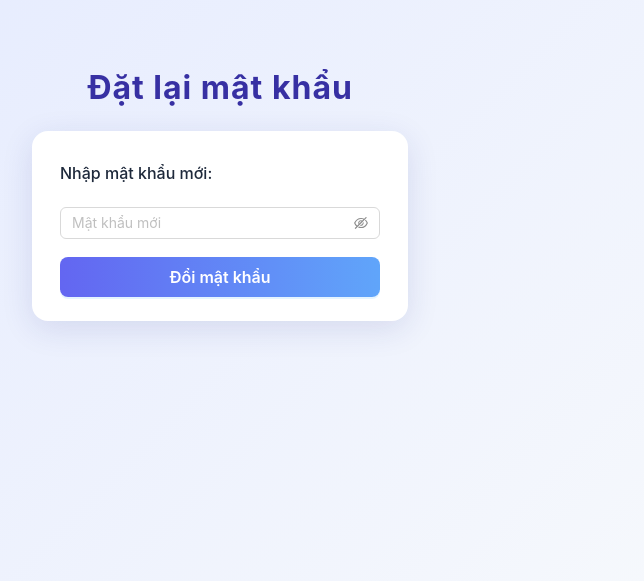
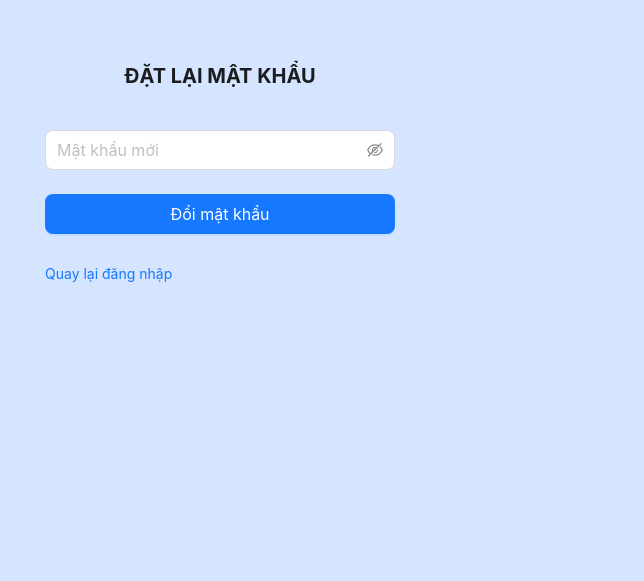
Before and after one commit to phuochiep131/Language_Course_Registration_System, a React (Create React App) app in the folder front-end/: page /reset-password in a window 1280 px wide. Shown: the part 219-800 px from the top of the page, without its empty margins (420-1064 px from the left). Built offline with nearby package versions, Linux system fonts and the light colour scheme.

Commit message:
update forgot password feature

```diff
--- a/front-end/src/layout/user/ForgotPassword/ForgotPassword.js
+++ b/front-end/src/layout/user/ForgotPassword/ForgotPassword.js
@@ -1,14 +1,15 @@
 import React, { useState } from 'react';
 import './ForgotPassword.css';
-import { Input, Button, message } from 'antd';
+import { Input, Button, Alert, Form } from 'antd';
 
 const ForgotPassword = () => {
   const [email, setEmail] = useState('');
   const [loading, setLoading] = useState(false);
+  const [alert, setAlert] = useState({ type: '', message: '' });
 
-  const handleSubmit = async (e) => {
-    e.preventDefault();
+  const handleSubmit = async () => {
     setLoading(true);
+    setAlert({ type: '', message: '' });
     try {
       const res = await fetch('/api/auth/forgot-password', {
         method: 'POST',
@@ -17,34 +18,58 @@ const ForgotPassword = () => {
       });
       const data = await res.json();
       if (res.ok) {
-        message.success('Vui lòng kiểm tra email để nhận link đặt lại mật khẩu!');
+        setAlert({ type: 'success', message: 'Vui lòng kiểm tra email để nhận link đặt lại mật khẩu!' });
         setEmail('');
       } else {
-        message.error(data.message || 'Có lỗi xảy ra!');
+        if (data.message === 'Không tìm thấy email này!') {
+          setAlert({ type: 'error', message: 'Email này chưa từng được đăng ký trong hệ thống!' });
+        } else {
+          setAlert({ type: 'error', message: data.message || 'Có lỗi xảy ra!' });
+        }
       }
     } catch (err) {
-      message.error('Không thể kết nối máy chủ!');
+      setAlert({ type: 'error', message: 'Không thể kết nối máy chủ!' });
     }
     setLoading(false);
   };
 
   return (
-    <div className="forgot-password-container">
-      <h2>Quên mật khẩu</h2>
-      <form onSubmit={handleSubmit} className="forgot-password-form">
-        <label htmlFor="email">Nhập email của bạn:</label>
+    <div className="Login">
+      <Form
+        className="login-form"
+        style={{ width: 350 }}
+        onFinish={handleSubmit}
+      >
+        <Form.Item>
+          <h1 style={{ textAlign: 'center', fontSize: '20px' }}>QUÊN MẬT KHẨU</h1>
+        </Form.Item>
+        <Form.Item
+          name="email"
+          rules={[{ required: true, message: 'Vui lòng nhập email!' }]}
+        >
           <Input
-          id="email"
             type="email"
             value={email}
             onChange={e => setEmail(e.target.value)}
-          required
             placeholder="Email"
+            size="large"
+            allowClear
           />
-        <Button type="primary" htmlType="submit" loading={loading} className="forgot-password-btn">
+        </Form.Item>
+        <Form.Item>
+          <Button type="primary" htmlType="submit" loading={loading} className="login-form-button" size="large" style={{ width: '100%' }}>
             Gửi link đặt lại mật khẩu
           </Button>
-      </form>
+        </Form.Item>
+        {alert.message && (
+          <Form.Item>
+            <Alert style={{ marginTop: 8 }} message={alert.message} type={alert.type} showIcon />
+          </Form.Item>
+        )}
+        <Form.Item>
+          <a href="/login">Quay lại đăng nhập</a>
+        </Form.Item>
+      </Form>
     </div>
   );
 };
--- a/front-end/src/layout/user/ForgotPassword/ResetPassword.js
+++ b/front-end/src/layout/user/ForgotPassword/ResetPassword.js
@@ -1,11 +1,12 @@
 import React, { useState } from 'react';
 import { useLocation, useNavigate } from 'react-router-dom';
-import { Input, Button, message } from 'antd';
+import { Input, Button, Alert, Form } from 'antd';
 import './ResetPassword.css';
 
 const ResetPassword = () => {
   const [password, setPassword] = useState('');
   const [loading, setLoading] = useState(false);
+  const [alert, setAlert] = useState({ type: '', message: '' });
   const location = useLocation();
   const navigate = useNavigate();
 
@@ -13,10 +14,14 @@ const ResetPassword = () => {
   const query = new URLSearchParams(location.search);
   const token = query.get('token');
 
-  const handleSubmit = async (e) => {
-    e.preventDefault();
+  const handleSubmit = async () => {
+    setAlert({ type: '', message: '' });
     if (!token) {
-      message.error('Link không hợp lệ hoặc đã hết hạn!');
+      setAlert({ type: 'error', message: 'Link không hợp lệ hoặc đã hết hạn!' });
+      return;
+    }
+    if (password.length < 6) {
+      setAlert({ type: 'error', message: 'Mật khẩu phải có ít nhất 6 ký tự!' });
       return;
     }
     setLoading(true);
@@ -28,33 +33,53 @@ const ResetPassword = () => {
       });
       const data = await res.json();
       if (res.ok) {
-        message.success('Đổi mật khẩu thành công!');
-        setTimeout(() => navigate('/login'), 1500);
+        setAlert({ type: 'success', message: 'Đổi mật khẩu thành công!' });
+        setTimeout(() => navigate('/login'), 1000);
       } else {
-        message.error(data.message || 'Có lỗi xảy ra!');
+        setAlert({ type: 'error', message: data.message || 'Có lỗi xảy ra!' });
       }
     } catch (err) {
-      message.error('Không thể kết nối máy chủ!');
+      setAlert({ type: 'error', message: 'Không thể kết nối máy chủ!' });
     }
     setLoading(false);
   };
 
   return (
-    <div className="reset-password-container">
-      <h2>Đặt lại mật khẩu</h2>
-      <form onSubmit={handleSubmit} className="reset-password-form">
-        <label htmlFor="password">Nhập mật khẩu mới:</label>
+    <div className="Login">
+      <Form
+        className="login-form"
+        style={{ width: 350 }}
+        onFinish={handleSubmit}
+      >
+        <Form.Item>
+          <h1 style={{ textAlign: 'center', fontSize: '20px' }}>ĐẶT LẠI MẬT KHẨU</h1>
+        </Form.Item>
+        <Form.Item
+          name="password"
+          rules={[{ required: true, message: 'Vui lòng nhập mật khẩu mới!' }]}
+        >
           <Input.Password
-          id="password"
             value={password}
             onChange={e => setPassword(e.target.value)}
-          required
             placeholder="Mật khẩu mới"
+            size="large"
+            allowClear
           />
-        <Button type="primary" htmlType="submit" loading={loading} className="reset-password-btn">
+        </Form.Item>
+        <Form.Item>
+          <Button type="primary" htmlType="submit" loading={loading} className="login-form-button" size="large" style={{ width: '100%' }}>
             Đổi mật khẩu
           </Button>
-      </form>
+        </Form.Item>
+        {alert.message && (
+          <Form.Item>
+            <Alert style={{ marginTop: 8 }} message={alert.message} type={alert.type} showIcon />
+          </Form.Item>
+        )}
+        <Form.Item>
+          <a href="/login">Quay lại đăng nhập</a>
+        </Form.Item>
+      </Form>
     </div>
   );
 };
```
Lines whose indentation alone changed are shown as unchanged.
